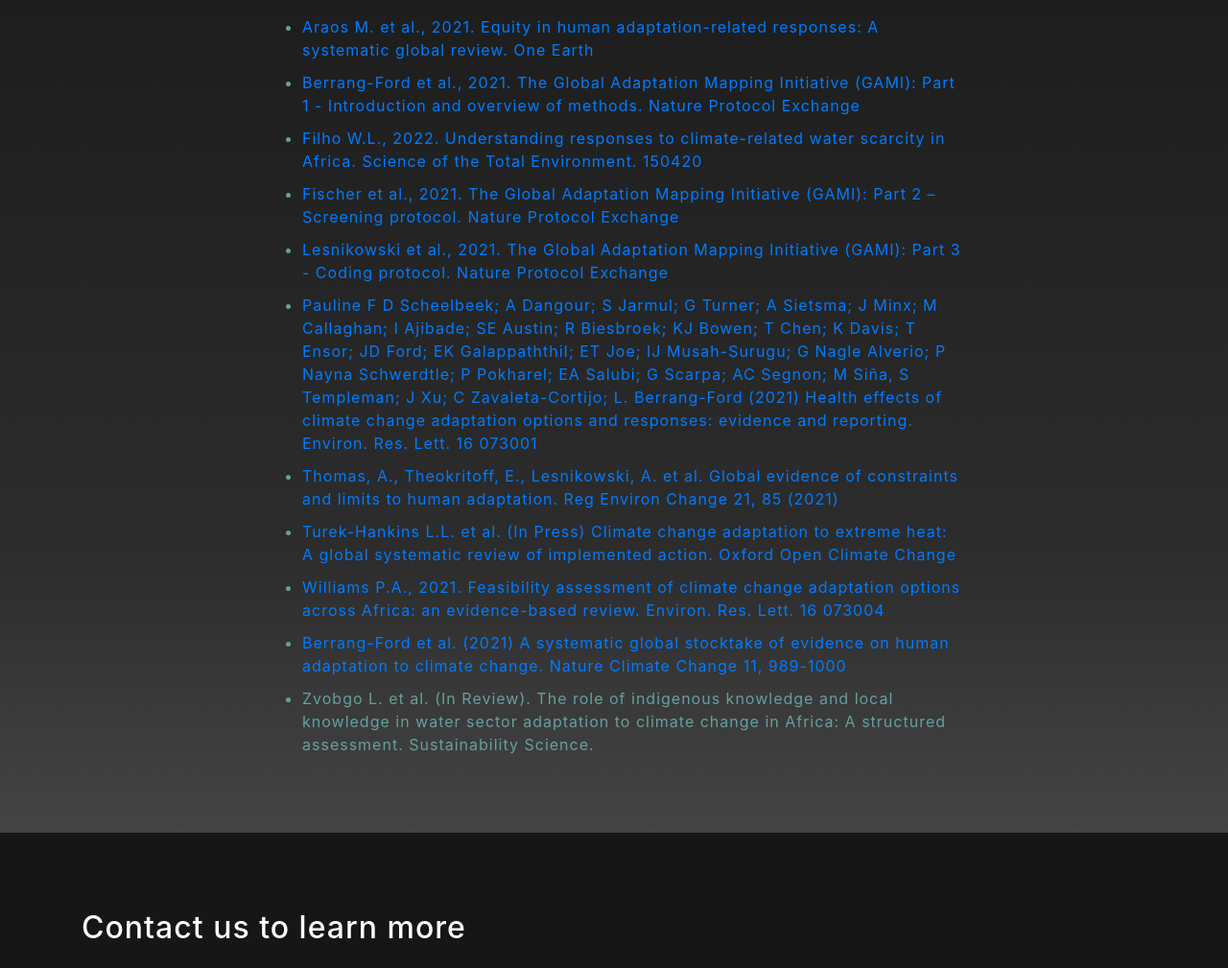
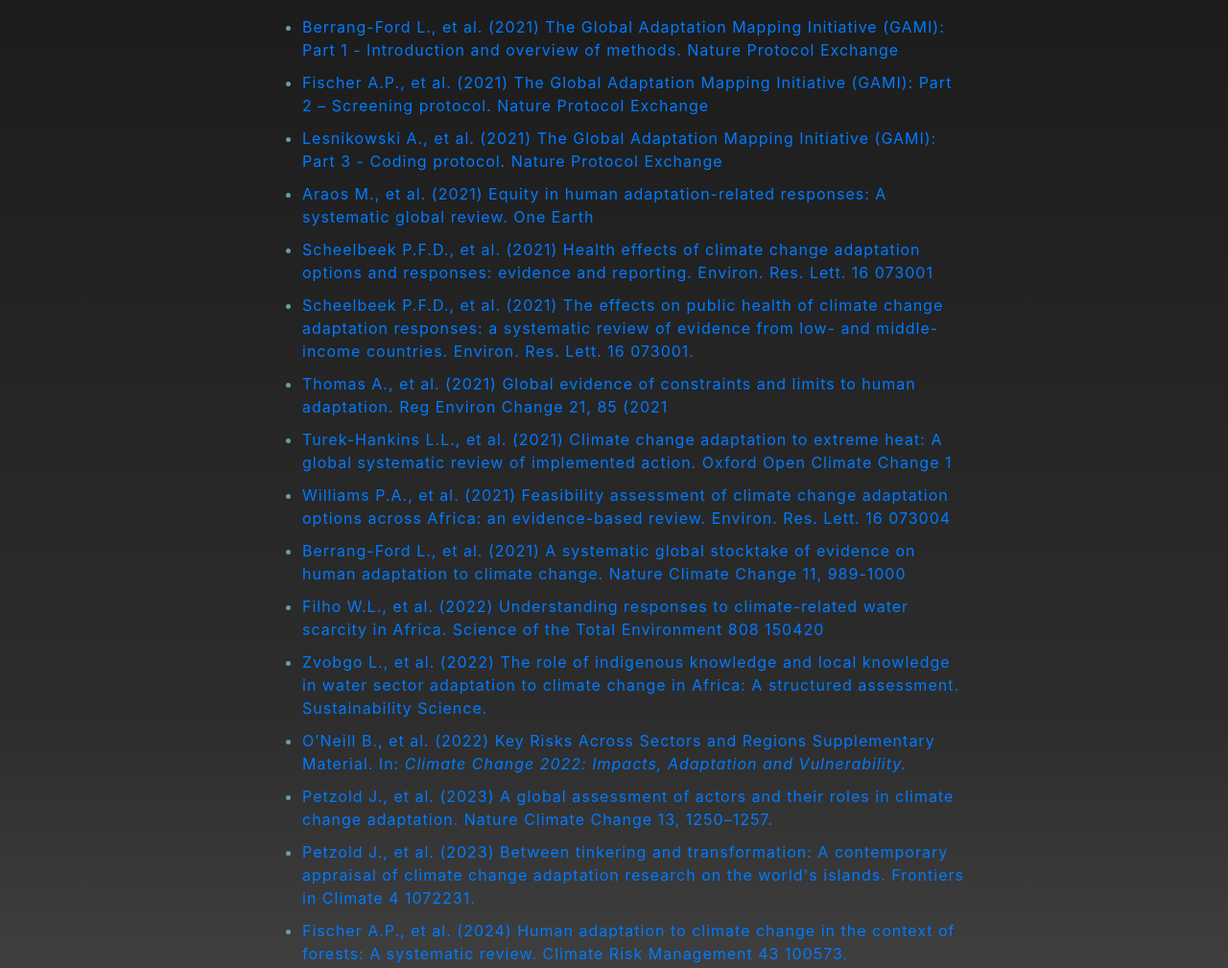
Before and after one commit to globaladaptation/globaladaptation.github.io, a website with bundled scripts: page index.html in a window 1280 px wide. Shown: the part 6720-7729 px from the top of the page at 96% size. Built offline with nearby package versions, Linux system fonts and the light colour scheme.

Commit message:
Update index update papers published.html

```diff
--- a/index.html
+++ b/index.html
@@ -228,17 +228,22 @@
           <h2 class="text-white mb-4">Publications</h2>
           <p class="text-white-50">
             <ul>
-              <li style="margin-bottom:10px;color:#64a19d;"><a href="https://www.sciencedirect.com/science/article/abs/pii/S259033222100484X" target="_blank">Araos M. et al., 2021. Equity in human adaptation-related responses: A systematic global review. One Earth</a></li>
-              <li style="margin-bottom:10px;color:#64a19d;"><a href="https://protocolexchange.researchsquare.com/article/pex-1240/v1" target="_blank">Berrang-Ford et al., 2021. The Global Adaptation Mapping Initiative (GAMI): Part 1 - Introduction and overview of methods. Nature Protocol Exchange</a></li>
-              <li style="margin-bottom:10px;color:#64a19d;"><a href="https://linkinghub.elsevier.com/retrieve/pii/S0048969721054978" target="_blank">Filho W.L., 2022. Understanding responses to climate-related water scarcity in Africa. Science of the Total Environment. 150420</a></li>
-              <li style="margin-bottom:10px;color:#64a19d;"><a href="https://protocolexchange.researchsquare.com/article/pex-1241/v1" target="_blank">Fischer et al., 2021. The Global Adaptation Mapping Initiative (GAMI): Part 2 – Screening protocol. Nature Protocol Exchange</li>
-              <li style="margin-bottom:10px;color:#64a19d;"><a href="https://protocolexchange.researchsquare.com/article/pex-1242/v1" target="_blank">Lesnikowski et al., 2021. The Global Adaptation Mapping Initiative (GAMI): Part 3 - Coding protocol. Nature Protocol Exchange</li>
-              <li style="margin-bottom:10px;color:#64a19d;"><a href="https://iopscience.iop.org/article/10.1088/1748-9326/ac092c" target="_blank">Pauline F D Scheelbeek; A Dangour; S Jarmul; G Turner; A Sietsma; J Minx; M Callaghan; I Ajibade; SE Austin;  R Biesbroek; KJ Bowen; T Chen; K Davis; T Ensor; JD Ford; EK GalappaththiI; ET Joe; IJ Musah-Surugu; G Nagle Alverio; P Nayna Schwerdtle; P Pokharel; EA Salubi; G Scarpa; AC Segnon; M Siña, S Templeman; J Xu; C Zavaleta-Cortijo; L. Berrang-Ford (2021) Health effects of climate change adaptation options and responses: evidence and reporting. Environ. Res. Lett. 16 073001</li>
-              <li style="margin-bottom:10px;color:#64a19d;"><a href="https://doi.org/10.1007/s10113-021-01808-9" target="_blank">Thomas, A., Theokritoff, E., Lesnikowski, A. et al. Global evidence of constraints and limits to human adaptation. Reg Environ Change 21, 85 (2021)</li>
-              <li style="margin-bottom:10px;color:#64a19d;"><a href="https://academic.oup.com/oocc/article/1/1/kgab005/6290719" target="_blank">Turek-Hankins L.L. et al. (In Press) Climate change adaptation to extreme heat: A global systematic review of implemented action. Oxford Open Climate Change</li>
-              <li style="margin-bottom:10px;color:#64a19d;"><a href="https://iopscience.iop.org/article/10.1088/1748-9326/ac092d/meta" target="_blank">Williams P.A., 2021. Feasibility assessment of climate change adaptation options across Africa: an evidence-based review. Environ. Res. Lett. 16 073004</a></li>
-              <li style="margin-bottom:10px;color:#64a19d;"><a href="https://www.nature.com/articles/s41558-021-01170-y" target="_blank">Berrang-Ford et al. (2021) A systematic global stocktake of evidence on human adaptation to climate change. Nature Climate Change 11, 989-1000</a></li>
-              <li style="margin-bottom:10px;color:#64a19d;">Zvobgo L. et al. (In Review). The role of indigenous knowledge and local knowledge in water sector adaptation to climate change in Africa: A structured assessment. Sustainability Science.</li>
+              <li style="margin-bottom:10px;color:#64a19d;"><a href="https://protocolexchange.researchsquare.com/article/pex-1240/v1" target="_blank">Berrang-Ford L., et al. (2021) The Global Adaptation Mapping Initiative (GAMI): Part 1 - Introduction and overview of methods. Nature Protocol Exchange</a></li>
+              <li style="margin-bottom:10px;color:#64a19d;"><a href="https://protocolexchange.researchsquare.com/article/pex-1241/v1" target="_blank">Fischer A.P., et al. (2021) The Global Adaptation Mapping Initiative (GAMI): Part 2 – Screening protocol. Nature Protocol Exchange</a></li>
+              <li style="margin-bottom:10px;color:#64a19d;"><a href="https://protocolexchange.researchsquare.com/article/pex-1242/v1" target="_blank">Lesnikowski A., et al. (2021) The Global Adaptation Mapping Initiative (GAMI): Part 3 - Coding protocol. Nature Protocol Exchange</a></li>
+              <li style="margin-bottom:10px;color:#64a19d;"><a href="https://www.sciencedirect.com/science/article/abs/pii/S259033222100484X" target="_blank">Araos M., et al. (2021) Equity in human adaptation-related responses: A systematic global review. One Earth</a></li>
+              <li style="margin-bottom:10px;color:#64a19d;"><a href="https://iopscience.iop.org/article/10.1088/1748-9326/ac092c" target="_blank">Scheelbeek P.F.D., et al. (2021) Health effects of climate change adaptation options and responses: evidence and reporting. Environ. Res. Lett. 16 073001</a></li>
+              <li style="margin-bottom:10px;color:#64a19d;"><a href="https://doi.org/10.1088/1748-9326/ac092c" target="_blank">Scheelbeek P.F.D., et al. (2021) The effects on public health of climate change adaptation responses: a systematic review of evidence from low- and middle-income countries. Environ. Res. Lett. 16 073001. </a></li>
+              <li style="margin-bottom:10px;color:#64a19d;"><a href="https://doi.org/10.1007/s10113-021-01808-9" target="_blank">Thomas A., et al. (2021) Global evidence of constraints and limits to human adaptation. Reg Environ Change 21, 85 (2021</a></li>
+              <li style="margin-bottom:10px;color:#64a19d;"><a href="https://academic.oup.com/oocc/article/1/1/kgab005/6290719" target="_blank">Turek-Hankins L.L., et al. (2021) Climate change adaptation to extreme heat: A global systematic review of implemented action. Oxford Open Climate Change 1</a></li>
+              <li style="margin-bottom:10px;color:#64a19d;"><a href="https://iopscience.iop.org/article/10.1088/1748-9326/ac092d/meta" target="_blank">Williams P.A., et al. (2021) Feasibility assessment of climate change adaptation options across Africa: an evidence-based review. Environ. Res. Lett. 16 073004</a></li>
+              <li style="margin-bottom:10px;color:#64a19d;"><a href="https://www.nature.com/articles/s41558-021-01170-y" target="_blank">Berrang-Ford L., et al. (2021) A systematic global stocktake of evidence on human adaptation to climate change. Nature Climate Change 11, 989-1000</a></li>
+              <li style="margin-bottom:10px;color:#64a19d;"><a href="https://linkinghub.elsevier.com/retrieve/pii/S0048969721054978" target="_blank">Filho W.L., et al. (2022) Understanding responses to climate-related water scarcity in Africa. Science of the Total Environment 808 150420</a></li>
+              <li style="margin-bottom:10px;color:#64a19d;"><a href="https://doi.org/10.1007/s11625-022-01118-x " target="_blank">Zvobgo L., et al. (2022) The role of indigenous knowledge and local knowledge in water sector adaptation to climate change in Africa: A structured assessment. Sustainability Science. </a></li>
+              <li style="margin-bottom:10px;color:#64a19d;"><a href="https://www.ipcc.ch/report/ar6/wg2/" target="_blank">O’Neill B., et al. (2022) Key Risks Across Sectors and Regions Supplementary Material. In: <i>Climate Change 2022: Impacts, Adaptation and Vulnerability.</i></a></li>
+              <li style="margin-bottom:10px;color:#64a19d;"><a href="https://www.nature.com/articles/s41558-023-01824-z" target="_blank">Petzold J., et al. (2023) A global assessment of actors and their roles in climate change adaptation. Nature Climate Change 13, 1250–1257. </a></li>
+              <li style="margin-bottom:10px;color:#64a19d;"><a href="https://www.frontiersin.org/journals/climate/articles/10.3389/fclim.2022.1072231/full" target="_blank">Petzold J., et al. (2023) Between tinkering and transformation: A contemporary appraisal of climate change adaptation research on the world's islands. Frontiers in Climate 4 1072231. </a></li>
+              <li style="margin-bottom:10px;color:#64a19d;"><a href="https://www.sciencedirect.com/science/article/pii/S2212096323000992?via%3Dihub" target="_blank">Fischer A.P., et al. (2024) Human adaptation to climate change in the context of forests: A systematic review. Climate Risk Management 43 100573. </a></li>
             </ul>
           </p>
         </div>
```
